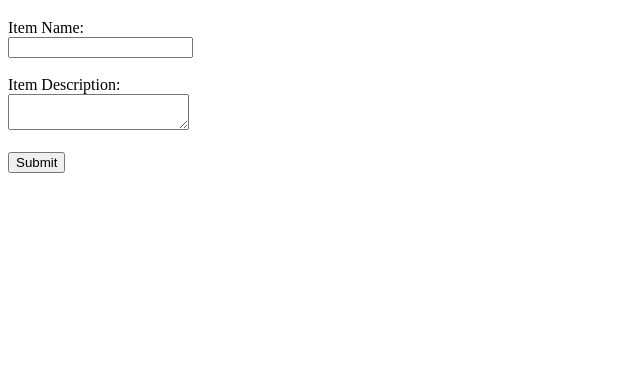
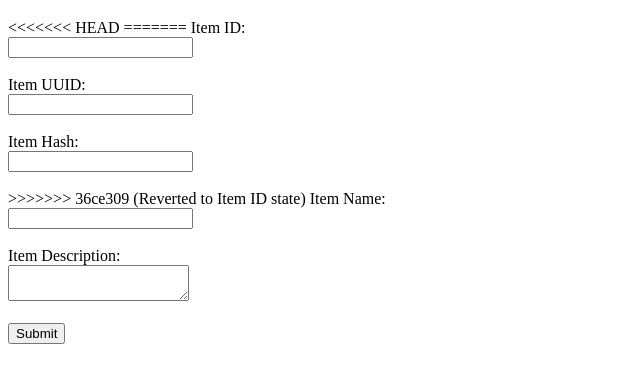
Before and after one commit to nk1102/TuteDude, a website: page HTML/Todo.html in a window 1280 px wide. Shown: the part 61-444 px from the top of the page, without its empty margins (0-640 px from the left). Drawn offline with Linux system fonts and the light colour scheme.

Commit message:
Reverted to Item ID tate

```diff
--- a/HTML/Todo.html
+++ b/HTML/Todo.html
@@ -8,6 +8,16 @@
   <h1>Create To-Do Item</h1>
 
   <form id="todoForm">
+<<<<<<< HEAD
+=======
+    <label>Item ID:</label><br>
+<input type="text" id="itemId" required><br><br>
+<label>Item UUID:</label><br>
+<input type="text" id="itemUUID" required><br><br>
+
+<label>Item Hash:</label><br>
+<input type="text" id="itemHash" required><br><br>
+>>>>>>> 36ce309 (Reverted to Item ID state)
     <label>Item Name:</label><br>
     <input type="text" id="itemName" required><br><br>
 
```
